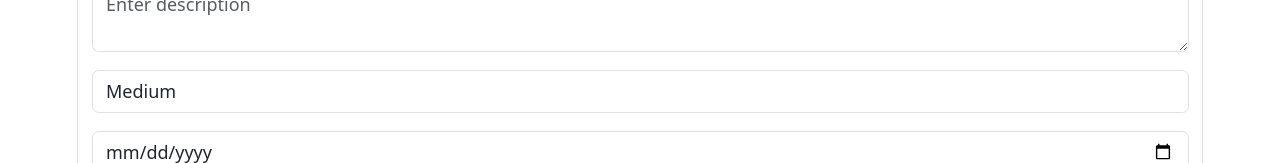
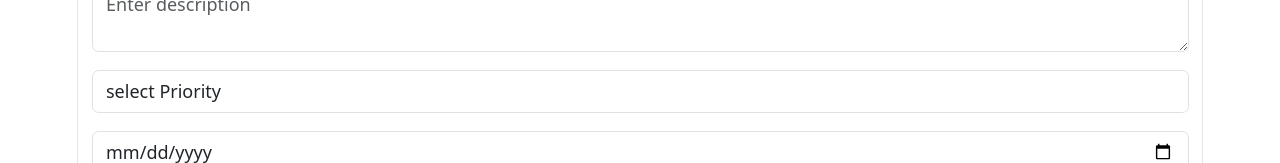
Before and after one commit to rohinikharche/mini-task-tracker, a React app in the folder frontend/: page / in a window 1280 px wide. Shown: the part 160-323 px from the top of the page. Built offline with nearby package versions, Linux system fonts and the light colour scheme; no server answers; the HTML template or start-up script is replaced by a standard one.

Commit message:
updated app.jsx file

```diff
--- a/frontend/src/App.jsx
+++ b/frontend/src/App.jsx
@@ -5,7 +5,7 @@ function App() {
   const [issues, setIssues] = useState([]);
   const [title, setTitle] = useState("");
   const [description, setDescription] = useState("");
-  const [priority, setPriority] = useState("Medium");
+  const [priority, setPriority] = useState("");
   const [dueDate, setDueDate] = useState("");
 
   // get all issues from backend
@@ -112,6 +112,7 @@ function App() {
           value={priority}
           onChange={(e) => setPriority(e.target.value)}
         >
+          <option value="">select Priority</option>
           <option value="High">High</option>
           <option value="Medium">Medium</option>
           <option value="Low">Low</option>
```
